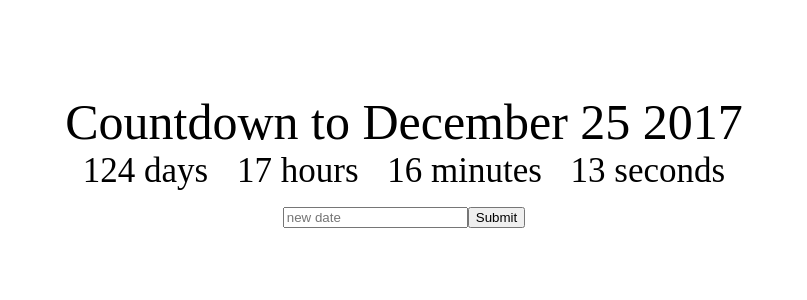
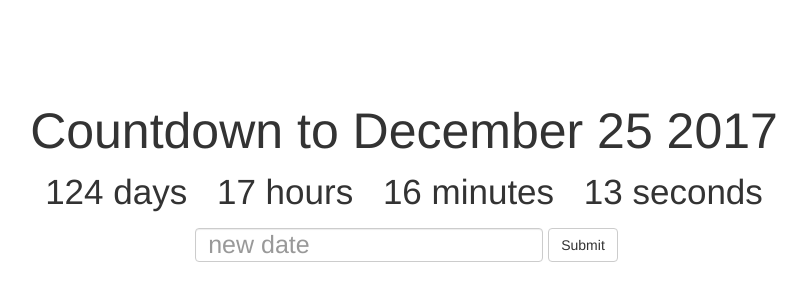
Before and after one commit to mtthwyng15/countdown, a React (Create React App) app: page / in a window 1280 px wide. Shown: the part 160-460 px from the top of the page, without its empty margins (236-1043 px from the left). Built offline with nearby package versions, Linux system fonts and the light colour scheme; the HTML template or start-up script is replaced by a standard one.

Commit message:
* added react bootstrap * added css design in App.css * imported form, formControl, Button design in App.jsx

```diff
--- a/package.json
+++ b/package.json
@@ -4,6 +4,7 @@
   "private": true,
   "dependencies": {
     "react": "^15.6.1",
+    "react-bootstrap": "^0.31.2",
     "react-dom": "^15.6.1",
     "react-scripts": "1.0.11"
   },
--- a/public/index.html
+++ b/public/index.html
@@ -10,6 +10,8 @@
     -->
     <link rel="manifest" href="%PUBLIC_URL%/manifest.json">
     <link rel="shortcut icon" href="%PUBLIC_URL%/favicon.ico">
+
+    <link rel="stylesheet" href="https://maxcdn.bootstrapcdn.com/bootstrap/latest/css/bootstrap.min.css">
     <!--
       Notice the use of %PUBLIC_URL% in the tags above.
       It will be replaced with the URL of the `public` folder during the build.
--- a/src/App.css
+++ b/src/App.css
@@ -12,3 +12,8 @@
   display: inline;
   margin: 10px;
 }
+
+.Deadline-input{
+  font-size: 25px;
+  margin: 5px;
+}
--- a/src/App.jsx
+++ b/src/App.jsx
@@ -1,6 +1,7 @@
 import React, {Component} from 'react';
 import Clock from './Clock';
 import './App.css';
+import { Form, FormControl, Button } from 'react-bootstrap';
 
 class App extends Component {
   constructor(props){
@@ -23,13 +24,14 @@
 
         <Clock deadline={this.state.deadline}/>
 
-        <div>
-          <input
+        <Form inline>
+          <FormControl
+            className="Deadline-input"
             placeholder='new date'
             onChange={event => this.setState({newDeadline: event.target.value})}
           />
-          <button onClick = {() => this.changeDeadline()}>Submit</button>
-        </div>
+          <Button onClick = {() => this.changeDeadline()}>Submit</Button>
+        </Form>
       </div>
     )
   }
--- a/src/Clock.jsx
+++ b/src/Clock.jsx
@@ -21,6 +21,10 @@
     setInterval(() => this.getTimeUntil(this.props.deadline), 1000);
   }
 
+  leading0(num){
+    return num < 10 ? '0' + num : num;
+  }
+
   getTimeUntil(deadline){
     const time = Date.parse(deadline) - Date.parse(new Date());
     const seconds = Math.floor((time/1000) % 60);
@@ -34,10 +38,10 @@
   render(){
     return(
       <div>
-        <div className="Clock-days"> {this.state.days} days </div>
-        <div className="Clock-hours"> {this.state.hours} hours </div>
-        <div className="Clock-minutes"> {this.state.minutes} minutes </div>
-        <div className="Clock-seconds"> {this.state.seconds} seconds </div>
+        <div className="Clock-days"> {this.leading0(this.state.days)} days </div>
+        <div className="Clock-hours"> {this.leading0(this.state.hours)} hours </div>
+        <div className="Clock-minutes"> {this.leading0(this.state.minutes)} minutes </div>
+        <div className="Clock-seconds"> {this.leading0(this.state.seconds)} seconds </div>
       </div>
     )
   }
```
Also changed, not shown: 1 other file (tests, documents, lock files or other folders).
